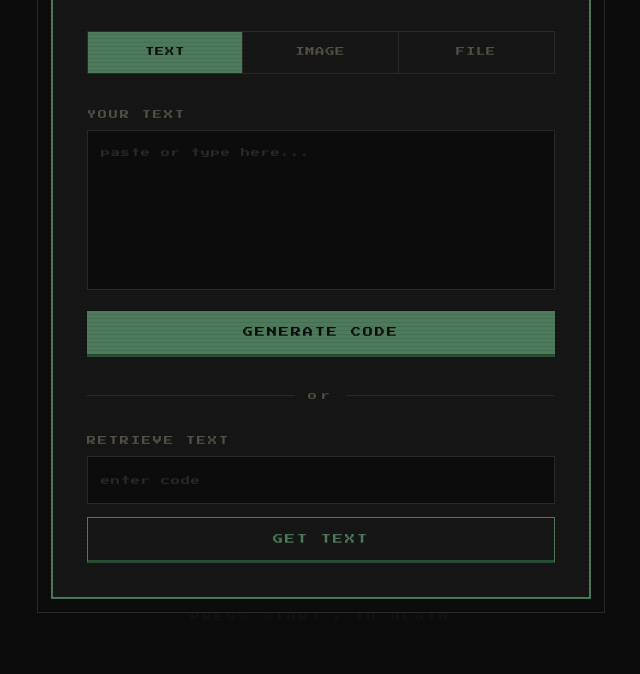
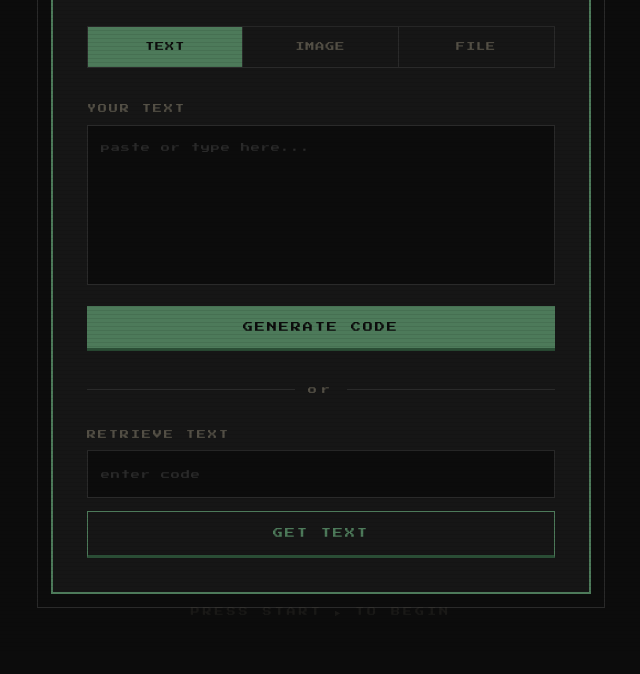
Before and after one commit to Rajkumar-Porandla/QuickShare, a website: page public/index.html in a window 1280 px wide. Shown: the part 149-823 px from the top of the page, without its empty margins (319-959 px from the left). Before the commit the page ends 800 px from the top, so only its background shows below. Drawn offline with Linux system fonts and the light colour scheme.

Commit message:
Fix: Make footer text visible - brighter color + body bottom padding

```diff
--- a/public/style.css
+++ b/public/style.css
@@ -93,6 +93,7 @@ body {
     justify-content: center;
     min-height: 100vh;
     padding: var(--s4);
+    padding-bottom: var(--s6);
     gap: var(--s3);
     font-family: 'Press Start 2P', monospace;
     color: var(--c-text);
@@ -597,7 +598,7 @@ pre#retrieved-text-content {
 /* ─────────────────────────────────────────────── */
 .footer-text {
     font-size: var(--t-xs);
-    color: var(--c-border);
+    color: var(--c-dim);
     letter-spacing: 3px;
     text-align: center;
     text-transform: uppercase;
```
